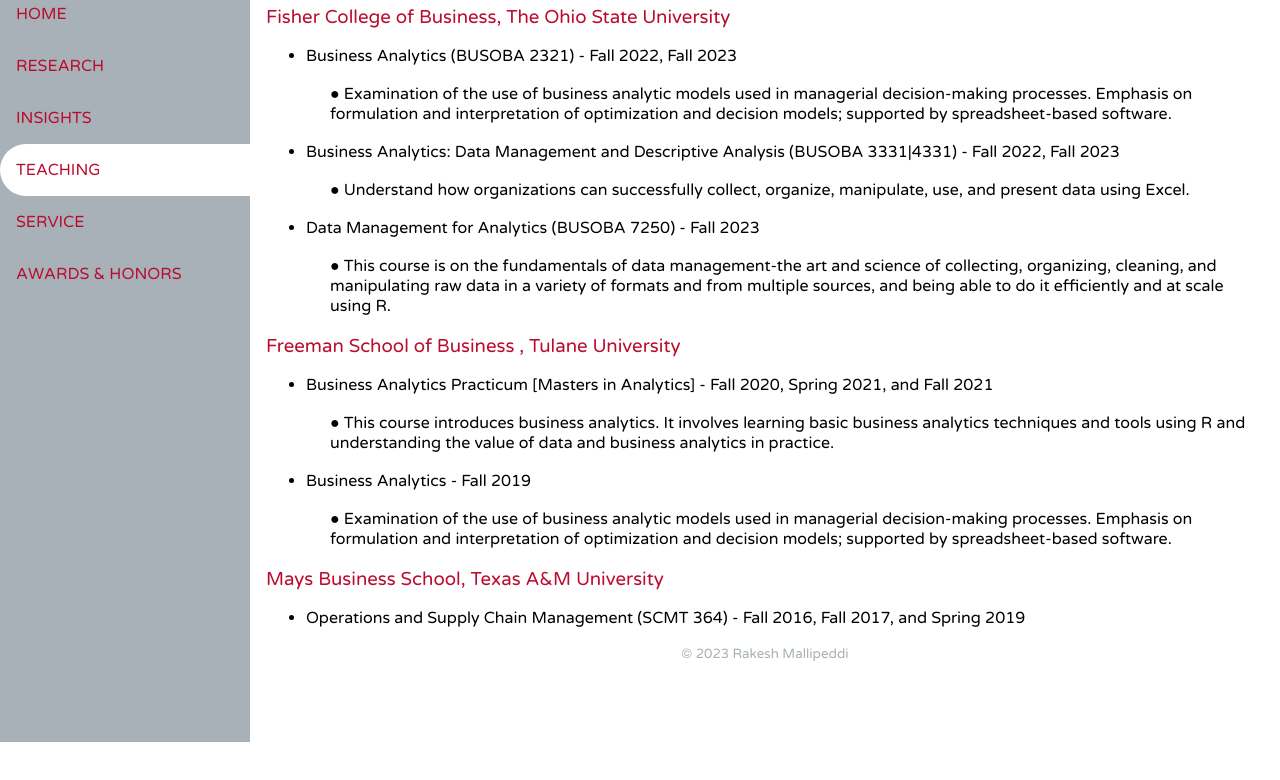
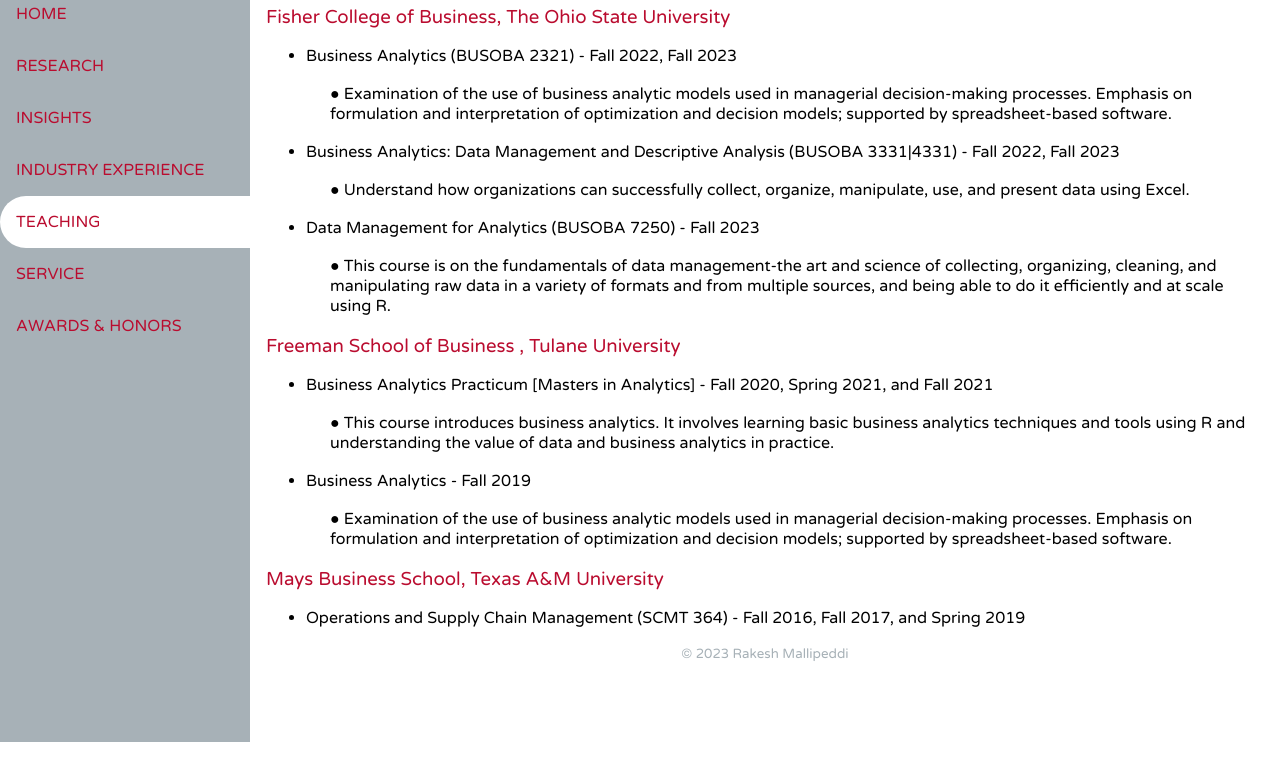
Before and after one commit to rakeshmallipeddi/rakeshmallipeddi.github.io, a plain HTML site: page teaching.html in a window 1280 px wide. Shown: the part 58-838 px from the top of the page. Drawn offline with Linux system fonts and the light colour scheme.

Commit message:
Update teaching.html

```diff
--- a/teaching.html
+++ b/teaching.html
@@ -90,6 +90,7 @@
   <a  href="home.html">HOME</a>
   <a  href="research.html">RESEARCH</a>
   <a href="insights.html">INSIGHTS</a>
+  <a  href="industry.html">INDUSTRY EXPERIENCE</a>
   <a class="active" href="#teaching.html">TEACHING</a>
   <a href="service.html">SERVICE</a>
   <a href="awards.html">AWARDS & HONORS</a>
```
